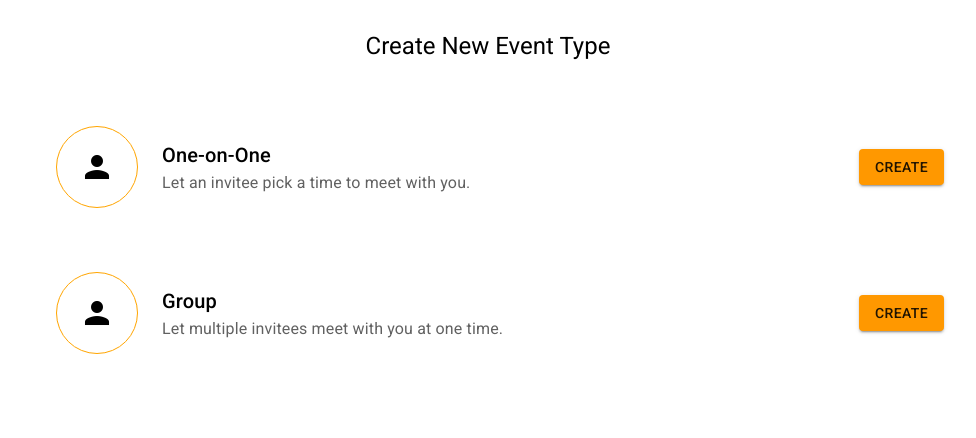
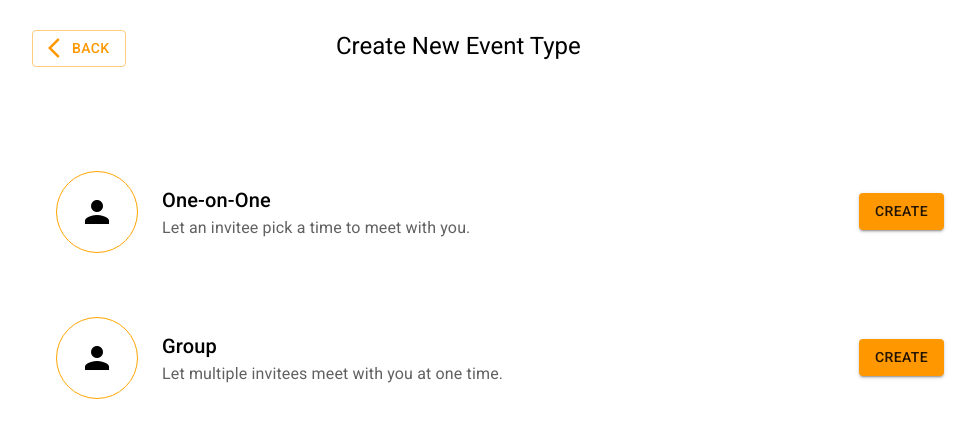
Before and after one commit to hatchways/team-phoenix, a React (Create React App) app in the folder client/: page /event in a window 1280 px wide. Shown: the top 438 px of the page, without its empty margins (152-1128 px from the left). Built offline with nearby package versions, Linux system fonts and the light colour scheme.

Commit message:
created event details form dialog

```diff
--- /dev/null
+++ b/client/src/component/EventDialog/CreateEventDialog.js
@@ -0,0 +1,82 @@
+import React from 'react';
+import Button from '@material-ui/core/Button';
+import Grid from '@material-ui/core/Grid';
+import Dialog from '@material-ui/core/Dialog';
+import DialogActions from '@material-ui/core/DialogActions';
+import DialogContent from '@material-ui/core/DialogContent';
+import DialogContentText from '@material-ui/core/DialogContentText';
+import DialogTitle from '@material-ui/core/DialogTitle';
+import { createMuiTheme, withStyles, makeStyles, ThemeProvider } from '@material-ui/core/styles';
+import TextField from '@material-ui/core/TextField';
+
+const useStyles = makeStyles((theme) => ({
+
+  form: {
+
+    textAlign: 'center',
+    color: theme.palette.text.secondary,
+    '& > *':{
+      margin: 8,
+      width: "80ch"
+    }
+
+  },
+}));
+export default function MaxWidthDialog(props) {
+
+  const classes = useStyles();
+  const [open, setOpen] = React.useState(false);
+  const [fullWidth] = React.useState(true);
+  const [maxWidth] = React.useState('lg');
+
+  const handleClickOpen = () => {
+    setOpen(true);
+
+  };
+
+  const handleClose = () => {
+    setOpen(false);
+
+  };
+
+
+
+  return (
+  <div>
+      <Button variant="contained" color="primary" onClick={handleClickOpen}>
+        Create
+      </Button>
+
+      <Dialog
+        fullWidth={fullWidth}
+        maxWidth={maxWidth}
+        open={open}
+        onClose={handleClose}
+
+      >
+        <DialogTitle >
+          <Grid container justify="center">
+          Create a {props.type} event
+          </Grid>
+          </DialogTitle>
+        <DialogContent>
+          <DialogContentText>
+
+          <form className={classes.form} autoComplete="off">
+      <TextField  fullWidth id="outlined-basic" label="Name" variant="outlined" />
+      <TextField multiline fullWidth id="outlined-basic" label="Description" variant="outlined" />
+
+    </form>
+
+          </DialogContentText>
+
+        </DialogContent>
+        <DialogActions>
+          <Button onClick={handleClose} color="primary">
+            Close
+          </Button>
+        </DialogActions>
+      </Dialog>
+    </div>
+  );
+}
--- a/client/src/component/EventDialog/EventType.js
+++ b/client/src/component/EventDialog/EventType.js
@@ -6,6 +6,7 @@ import { createMuiTheme, withStyles, makeStyles, ThemeProvider } from '@material
 import Icon from '@material-ui/core/Icon';
 import {grey, orange} from '@material-ui/core/colors';
 import { Typography, Container } from '@material-ui/core';
+import CreateEventDialog from './CreateEventDialog';
 
 const useStyles = makeStyles((theme) => ({
   margin: {
@@ -51,11 +52,20 @@ const EventType = ()=>{
 
     <ThemeProvider theme={theme}>
     <Container maxWidth="md">
-      <Grid container justify="center" alignItems="flex-end" className={classes.title}>
+      <Grid container direction="row">
+        <Grid item sm={4} className={classes.title}>
+          <Button variant="outlined" color="primary">
+          <Icon>arrow_back_ios</Icon> Back
+            </Button>
+          </Grid>
+      <Grid item sm={8} className={classes.title}>
 
         <Typography variant="h5" >
           Create New Event Type
           </Typography>
+          </Grid>
+
+
         </Grid>
 
         {/* ---------- Create One-on-One Event ------------------*/}
@@ -77,9 +87,11 @@ const EventType = ()=>{
       </Grid>
       <Grid item sm>
         <Grid  container item justify="flex-end">
-    <Button variant="contained" color="primary">
+    {/* <Button variant="contained" color="primary">
     Create
-      </Button>
+      </Button> */}
+
+<CreateEventDialog type="one-on-one"/>
       </Grid>
 </Grid>
        </Grid>
@@ -104,9 +116,12 @@ const EventType = ()=>{
       </Grid>
       <Grid item sm>
         <Grid  container item justify="flex-end">
-    <Button variant="contained" color="primary">
+    {/* <Button variant="contained" color="primary">
     Create
-      </Button>
+      </Button> */}
+
+<CreateEventDialog type="group"/>
+
       </Grid>
 </Grid>
        </Grid>
```
